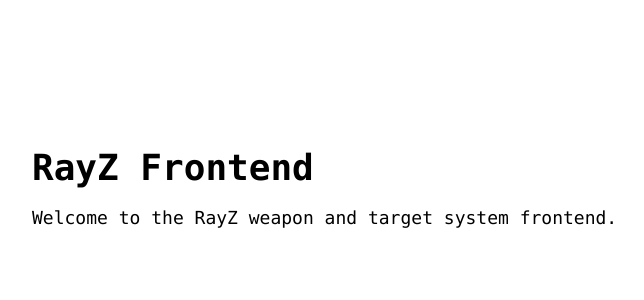
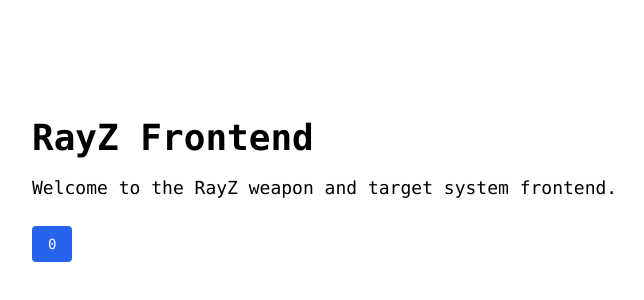
Before and after one commit to David-ssnd/rayz-web, a Next.js app in the folder apps/frontend/: page / in a window 1280 px wide. Shown: the part 210-510 px from the top of the page, without its empty margins (96-740 px from the left). Built offline with nearby package versions, Linux system fonts and the light colour scheme.

Commit message:
feat: implement counter functionality in Home component

```diff
--- a/apps/frontend/src/app/page.tsx
+++ b/apps/frontend/src/app/page.tsx
@@ -1,4 +1,10 @@
+// use state for count
+'use client';
+import { useState } from 'react';
+
 export default function Home() {
+  const [count, setCount] = useState(0);
+
   return (
     <main className="flex min-h-screen flex-col items-center justify-center p-24">
       <div className="z-10 max-w-5xl w-full items-center justify-center font-mono text-sm">
@@ -6,6 +12,9 @@
         <p className="text-lg">
           Welcome to the RayZ weapon and target system frontend.
         </p>
+        <button className="mt-6 px-4 py-2 bg-blue-600 text-white rounded hover:bg-blue-700" onClick={() => setCount(count + 1)}>
+          {count}
+        </button>
       </div>
     </main>
   );
```
